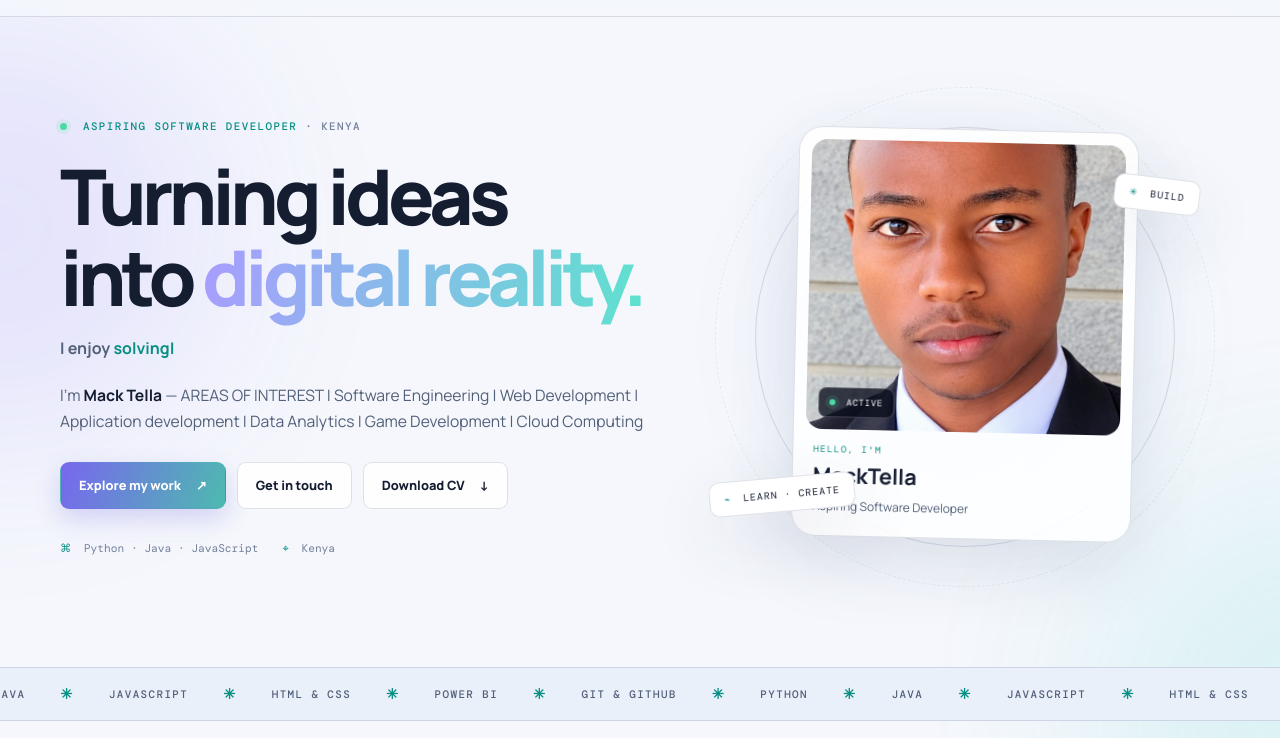
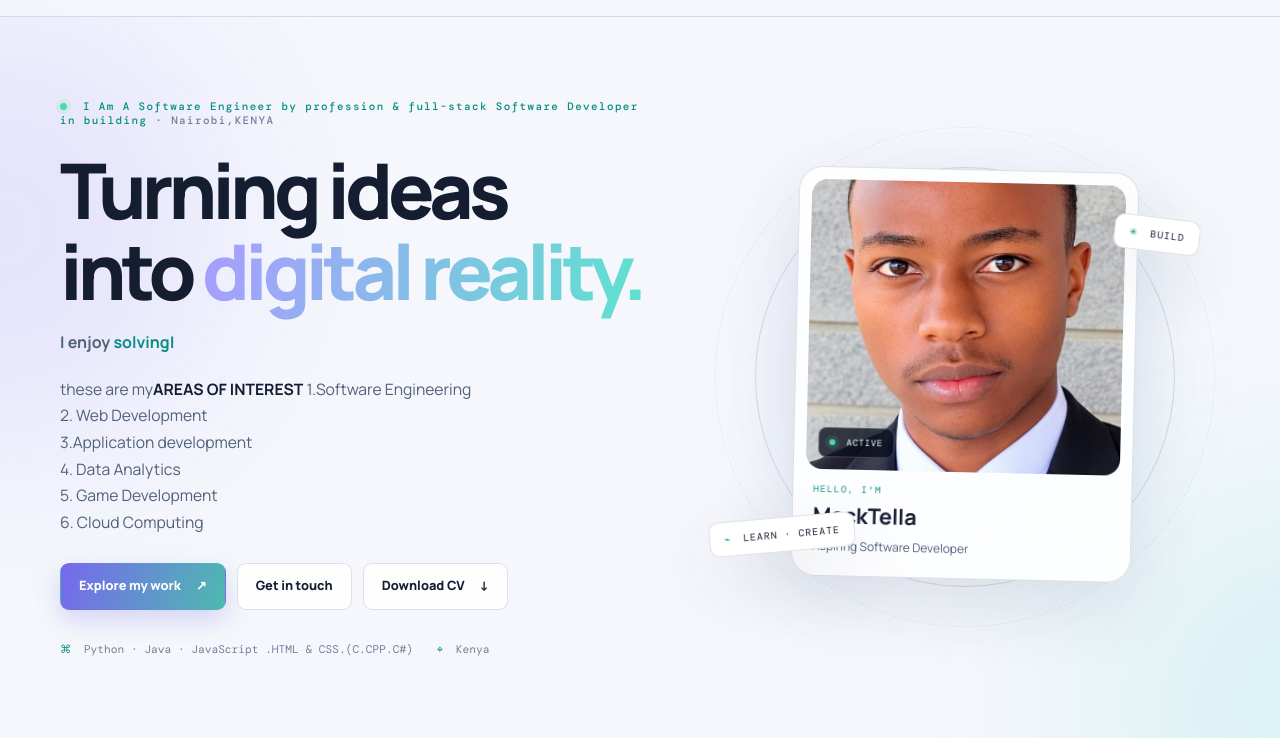
Before and after one commit to MACKFALINETELLA/portfolio, a plain HTML site: page index.html in a window 1280 px wide. Shown: the part 62-800 px from the top of the page. Drawn offline with nearby package versions, Linux system fonts and the light colour scheme.

Commit message:
Update index.html

```diff
--- a/index.html
+++ b/index.html
@@ -41,25 +41,17 @@
   <main id="main">
     <section class="hero container" id="home">
       <div class="hero-copy reveal">
-        <p class="eyebrow"><span class="status-dot"></span> ASPIRING SOFTWARE DEVELOPER <span class="eyebrow-location">· KENYA</span></p>
+        <p class="eyebrow"><span class="status-dot"></span> I Am A Software Engineer by profession & full-stack Software Developer in building <span class="eyebrow-location">· Nairobi,KENYA</span></p>
         <h1>Turning ideas<br>into <span class="gradient-text">digital reality.</span></h1>
         <p class="typing-line">I enjoy <span id="typing-text" aria-label="software development"></span><span class="typing-cursor" aria-hidden="true">|</span></p>
-        <p class="hero-description">I'm <strong>Mack Tella</strong> —
-          AREAS OF INTEREST
-
-| Software Engineering
-| Web Development
-| Application development
-| Data Analytics
-| Game Development
-| Cloud Computing</p>
+        <p class="hero-description">these are my<strong>AREAS OF INTEREST</strong> 1.Software Engineering <br>2. Web Development  <br> 3.Application development  <br> 4. Data Analytics  <br> 5. Game Development  <br> 6. Cloud Computing</p>
         <div class="hero-actions">
           <a class="button button-primary" href="#projects">Explore my work <span>↗</span></a>
           <a class="button button-quiet" href="#contact">Get in touch</a>
           <a class="button button-outline" href="documents/Mack-Tella-CV.pdf" download>Download CV <span>↓</span></a>
         </div>
         <div class="hero-meta">
-          <span><span class="meta-icon">⌘</span> Python · Java · JavaScript</span>
+          <span><span class="meta-icon">⌘</span> Python · Java · JavaScript .HTML & CSS.(C.CPP.C#)</span>
           <span><span class="meta-icon">⌖</span> Kenya</span>
         </div>
       </div>
```
